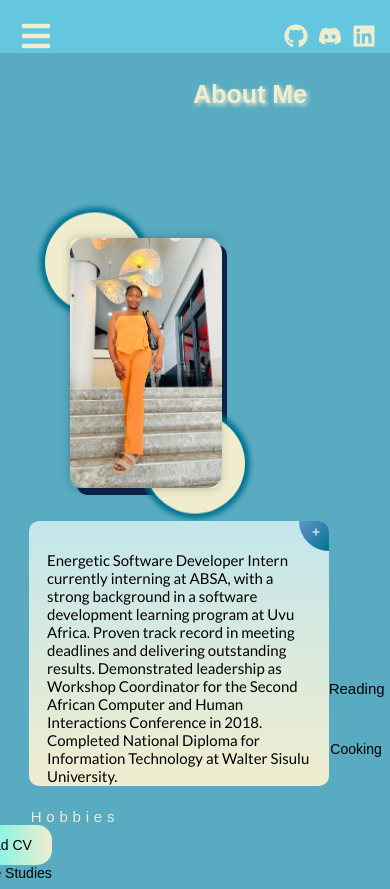
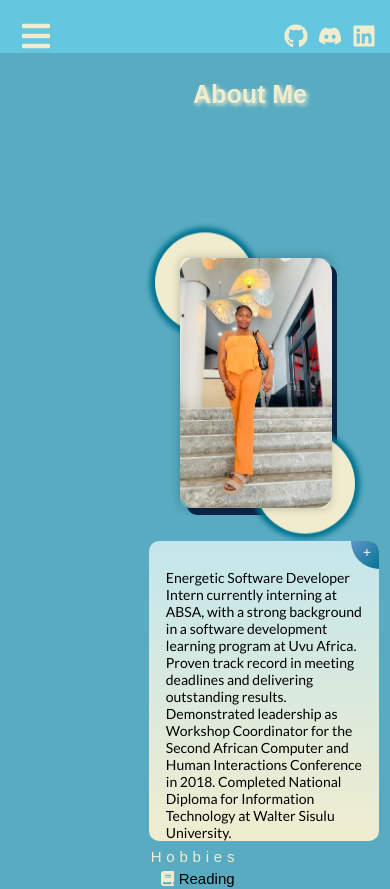
Before and after one commit to Sikhuphela/Port, a React (Create React App) app: page /about in a window 390 px wide. Shown: the top 889 px of the page. Built offline with nearby package versions, Linux system fonts and the light colour scheme.

Commit message:
Added alignment on hobbies for mobile screens

```diff
--- a/src/Pages/About.css
+++ b/src/Pages/About.css
@@ -456,8 +456,8 @@
     .card-2{
       width: 150px;
       height: 250px;
-      left: 250px;
-      margin-top: px;
+      left: 360px;
+      margin-top: 20px;
     }
 
     .about .IMG {
@@ -468,14 +468,15 @@
       margin-top: -30px;
     }
     .card{
-      margin-top: -360px;
-      right: 200px;
-      height: 265px;
-      width:  300px;
+      margin-top: -380px;
+      right: 80px;
+      height: 300px;
+      width:  230px;
+      font-size: 14px;
     }
 
-    .about .cooking,
-    .about .text-wrapper-3,
+
+
     .about .text-wrapper-4,
     .about .text-wrapper-5,
     .about .btn {
@@ -488,10 +489,21 @@
     .about .div{
       margin-right: 300px;
       font-size: 15px;
-      margin-left: 80px;
-      margin-top: 220px;
+      margin-left: 200px;
+      margin-top: 240px;
     }
     .about .text-wrapper-2{
-      margin-right: 500px;
+      margin-top: 190px;
+      margin-left: -150px
     }
-  }
+    .about .cooking{
+      margin-top: 170px;
+      margin-left: -150px
+    }
+    .about .text-wrapper-3{
+      margin-left: -150px
+    }
+    .about .text-wrapper-7{
+
+    }
+    }
```
